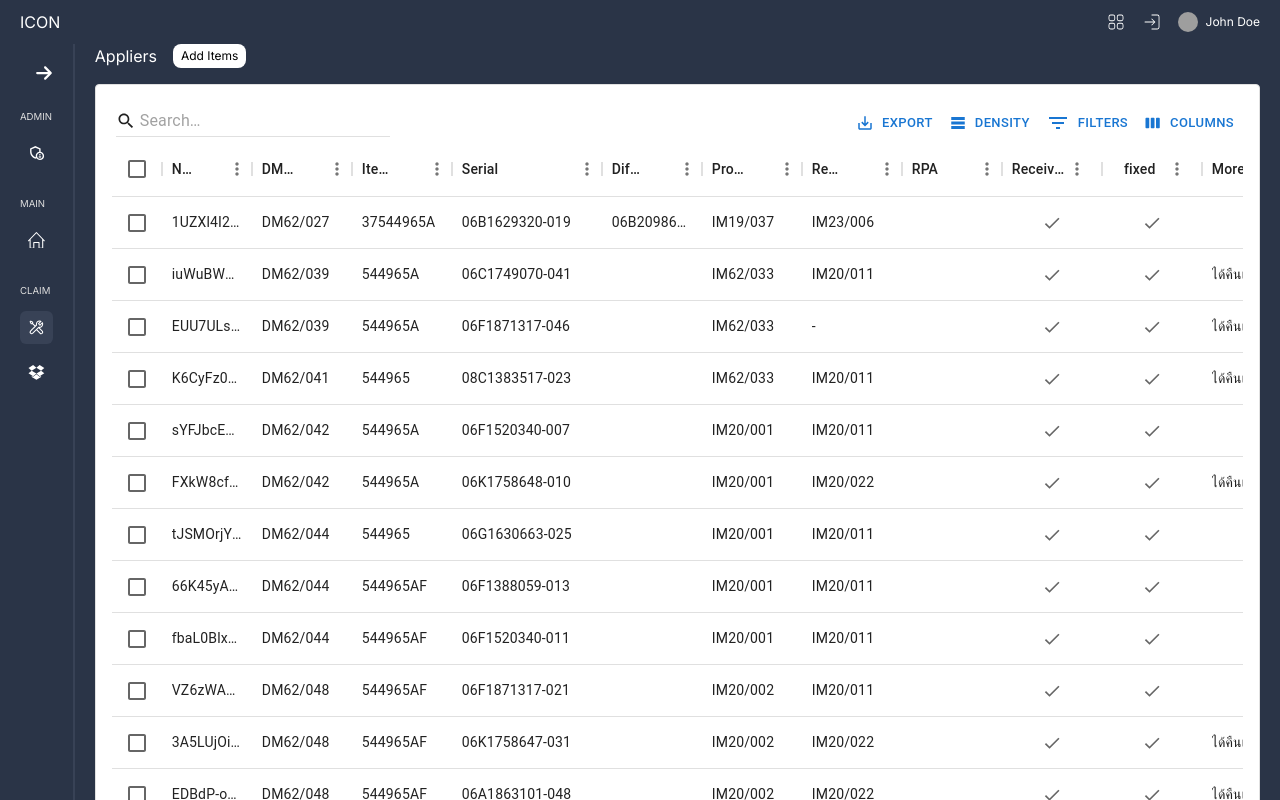
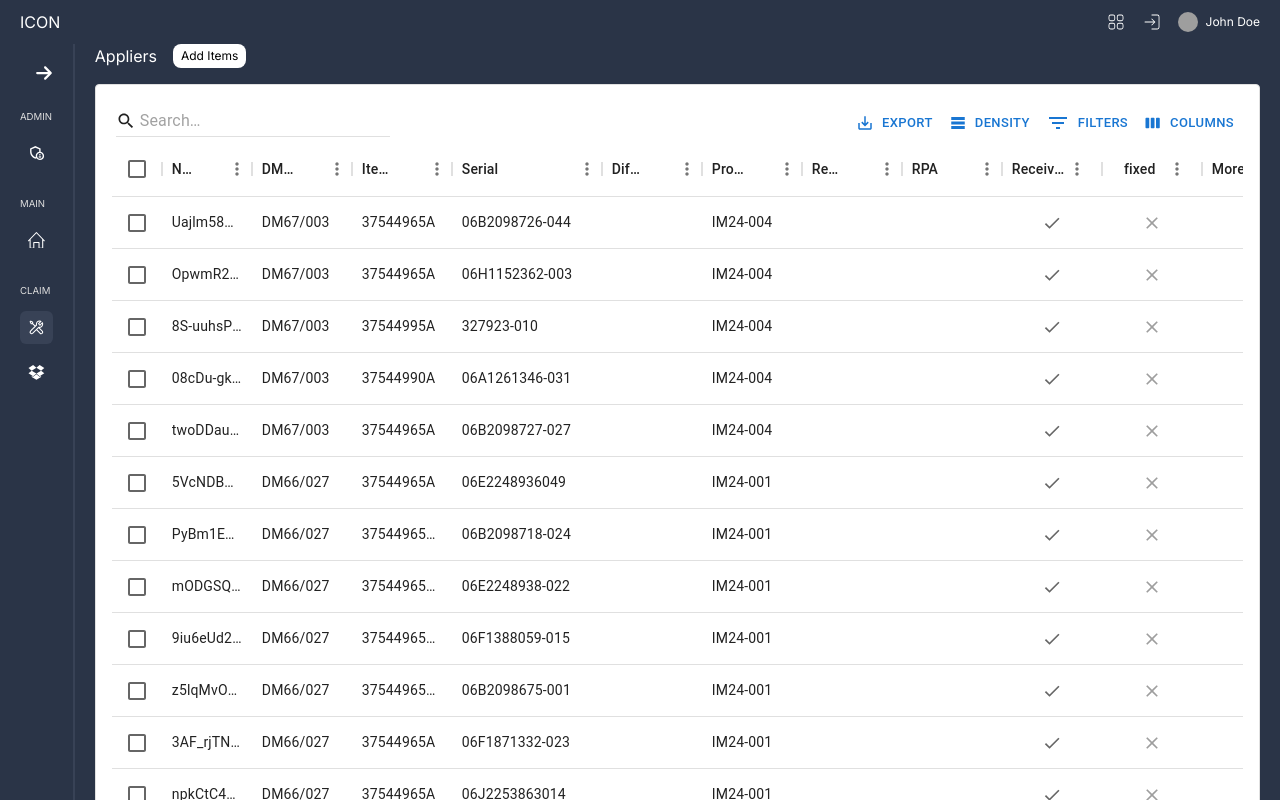
Before and after one commit to Nasaee/cliam-tracking, a React (Vite) app in the folder client/: page /claim-hemolok-applier in a window 1280 px wide. Shown: the top 800 px of the page. Built offline with nearby package versions, Linux system fonts and the light colour scheme; grey boxes are pictures that could not be loaded.

Commit message:
frontend setup update applier to DB function

```diff
--- a/client/src/commponents/ShowApplierToAddDbTable.tsx
+++ b/client/src/commponents/ShowApplierToAddDbTable.tsx
@@ -30,11 +30,23 @@
     setRowIdToEdit(null);
     toast.success('Add item succeeded');
   };
+
+  const handleUpdateDataToDb = (itemsDataArray: ItemData[]) => {
+    console.log(itemsDataArray);
+
+    // use react query mutation to handle async function
+    // show toast when succeed or failier
+    // clear item to add DB in store
+  };
+
   return (
     <>
       {itemsToAddDB.length > 0 && (
         <div className='flex items-center justify-end mb-2'>
-          <button className='text-white bg-green-500 hover:bg-green-600 focus:ring-4 focus:ring-blue-300 font-medium rounded-lg text-sm px-5 py-2.5 me-2 mb-2 focus:outline-none'>
+          <button
+            className='text-white bg-green-500 hover:bg-green-600 focus:ring-4 focus:ring-blue-300 font-medium rounded-lg text-sm px-5 py-2.5 me-2 mb-2 focus:outline-none'
+            onClick={() => handleUpdateDataToDb(itemsToAddDB)}
+          >
             Update Cliam
           </button>
         </div>
--- a/client/src/pages/Appliers.tsx
+++ b/client/src/pages/Appliers.tsx
@@ -80,7 +80,7 @@
           Add Items
         </Link>
       </div>
-      <DataTable columns={columns} rows={data} />
+      <DataTable columns={columns} rows={[...data].reverse()} />
     </section>
   );
 };
```
